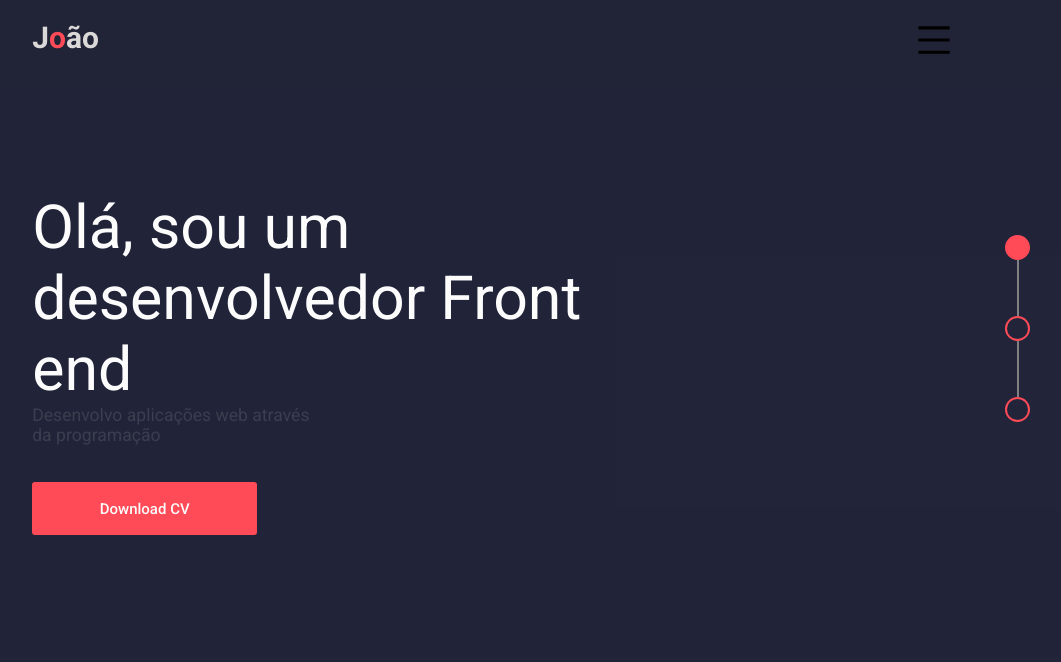
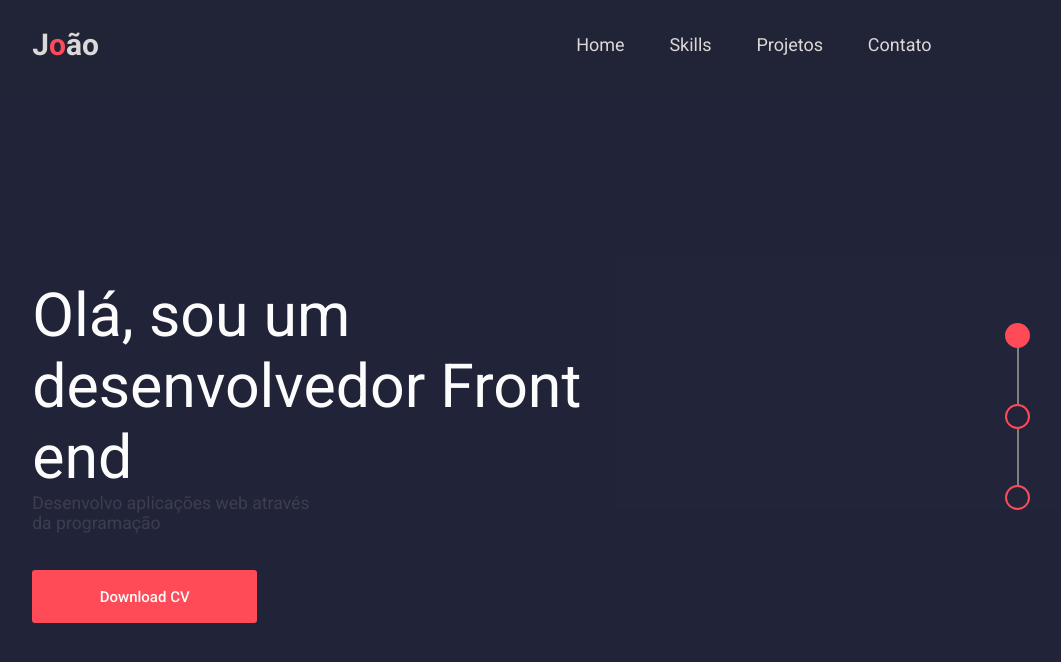
Before and after one commit to joaofilipee/joaofilipee, a React (Create React App) app: page / in a window 1280 px wide. Shown: the top 662 px of the page, without its empty margins (147-1208 px from the left). Built offline with nearby package versions, Linux system fonts and the light colour scheme.

Commit message:
mobile navbar is completed

```diff
--- a/src/components/Navbar/Navbar.css
+++ b/src/components/Navbar/Navbar.css
@@ -1,7 +1,3 @@
-/* .nav-bar {
-    padding-top: 200px;
-} */
-
 .computer-navbar {
     background-color: #212336;
     height: 88px;
@@ -10,31 +6,47 @@
     padding: 0 14%;
     align-items: center;
 
-    display: none;
+    display: flex;
 }
 
 .mobile-navbar {
     background-color: #212336;
-    height: 88px;
+    height: 80px;
     padding: 0 14%;
 
-    /* height: 300px; */
+
     position: absolute;
     width: 100%;
 
-    z-index: 2;
-
-    display: flex;
+    display: none;
     flex-direction: column;
     align-items: center;
 
 
     transition-property: all;
     overflow: hidden;
+
+    transition-property: all;
+    transition-duration: 0.4s;
+}
+
+.opened {
+    height: 300px;
+}
+
+.menu-div button {
+    background-color: transparent;
+    border: none;
+}
+
+.menu-div {
+    height: 40px;
 }
 
 .navbar-content{
     padding-top: 20px;
+
+    height: 60px;
 
     width: 100%;
     display: flex;
@@ -84,10 +96,19 @@
     color: #FF4A57;
 }
 
-.items a:hover {
-    color: rgb(146, 25, 25);
+
+
+@media(max-width: 680px) {
+    .mobile-navbar {
+        display: flex;
+    }
+    .computer-navbar {
+        display: none;
+    }
 }
 
-@media(max-width: 680px) {
-
+@media(min-width: 720px) {
+    .items a:hover {
+        color: rgb(146, 25, 25);
+    }
 }
--- a/src/components/Navbar/Navbar.js
+++ b/src/components/Navbar/Navbar.js
@@ -3,11 +3,22 @@ import "./Navbar.css"
 // hooks
 import { NavLink } from "react-router-dom"
 
-
 // icons
 import { AiOutlineMenu } from "react-icons/ai"
 
 const Navbar = () => {
+
+  const openOrCloseNavbar = (e) => {
+    const mobileNavbar = e.target.parentNode.parentNode.parentNode.parentNode
+    const navbarContent = e.target.parentNode.parentNode.parentNode
+
+
+    mobileNavbar.classList.toggle("opened")
+
+    navbarContent.classList.remove("opened")
+
+  }
+
   return (
     <nav className="nav-bar">
         <div className="computer-navbar">
@@ -28,8 +39,8 @@ const Navbar = () => {
             <div className="name">
                 <NavLink to="/">J<span className="red">o</span>ão</NavLink>
             </div>
-            <div>
-                <AiOutlineMenu className="menu" />
+            <div className="menu-div" >
+                <button onClick={openOrCloseNavbar}> <AiOutlineMenu className="menu"/> </button>
             </div>
           </div>
 
```
